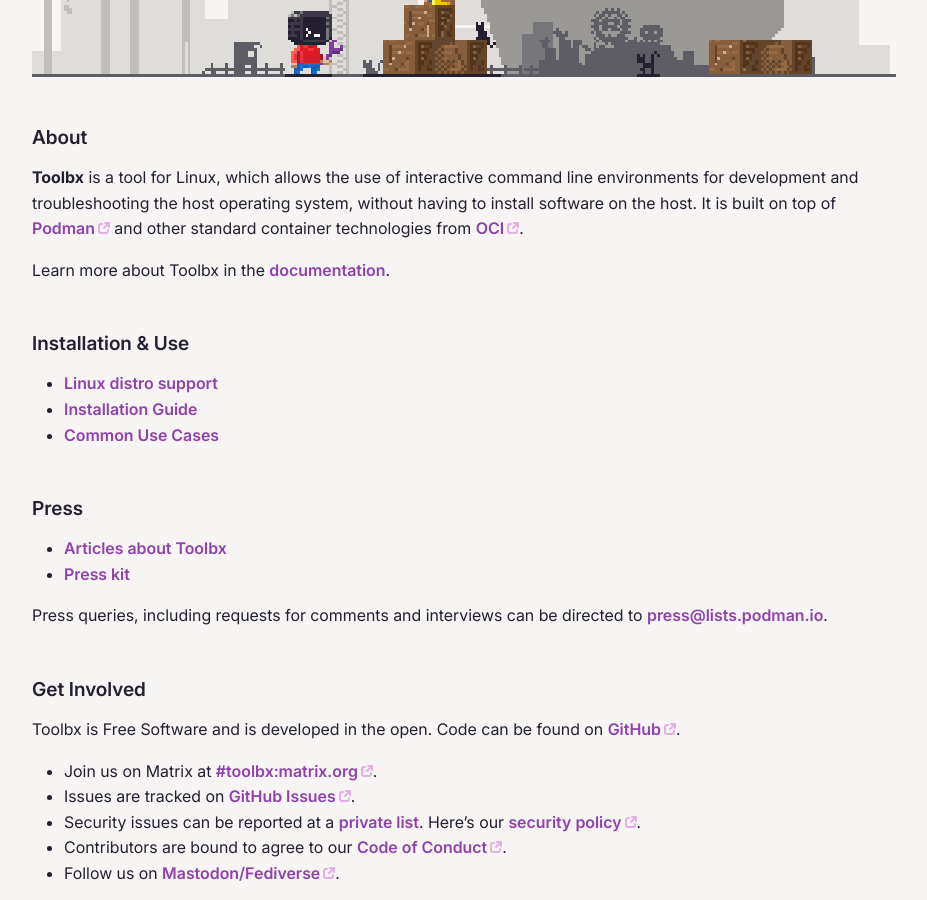
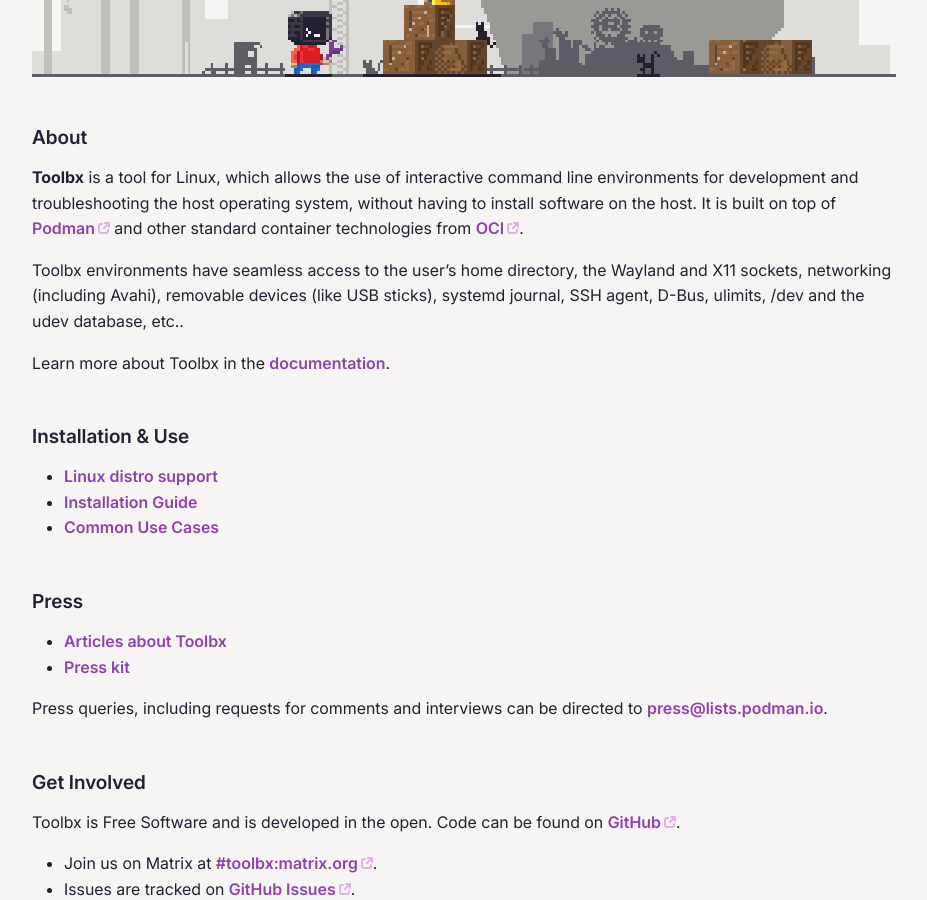
Before and after one commit to containers/containertoolbx.org, a Jekyll site: the page built from index.md, in a window 1280 px wide and 900 px high, scrolled down 339 px. Shown: the whole window, without its empty margins (176-1103 px from the left). Built offline with Jekyll 4.4.1, drawn with Linux system fonts in a browser that asks for light colours.

Commit message:
Add another paragraph to the introductory text
This gives some more context to:
  "... interactive command line environments for development and
  troubleshooting the host operating system, without having to install
  software on the host ..."

```diff
--- a/index.md
+++ b/index.md
@@ -10,6 +10,8 @@
 ## About
 
 **Toolbx** is a tool for Linux, which allows the use of interactive command line environments for development and troubleshooting the host operating system, without having to install software on the host. It is built on top of [Podman](https://podman.io/) and other standard container technologies from [OCI](https://opencontainers.org/).
+
+Toolbx environments have seamless access to the user's home directory, the Wayland and X11 sockets, networking (including Avahi), removable devices (like USB sticks), systemd journal, SSH agent, D-Bus, ulimits, /dev and the udev database, etc..
 
 Learn more about Toolbx in the [documentation](man).
 
```
